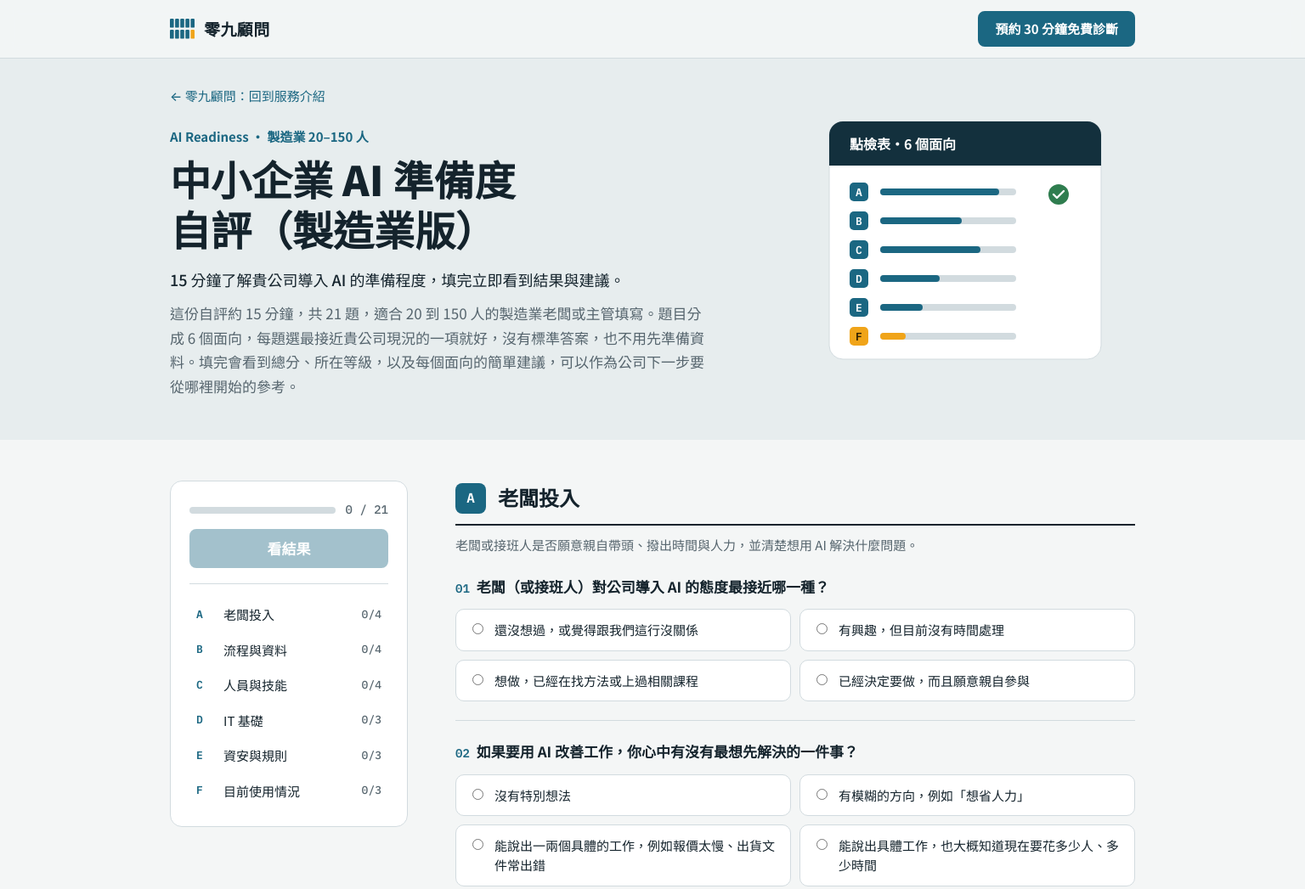
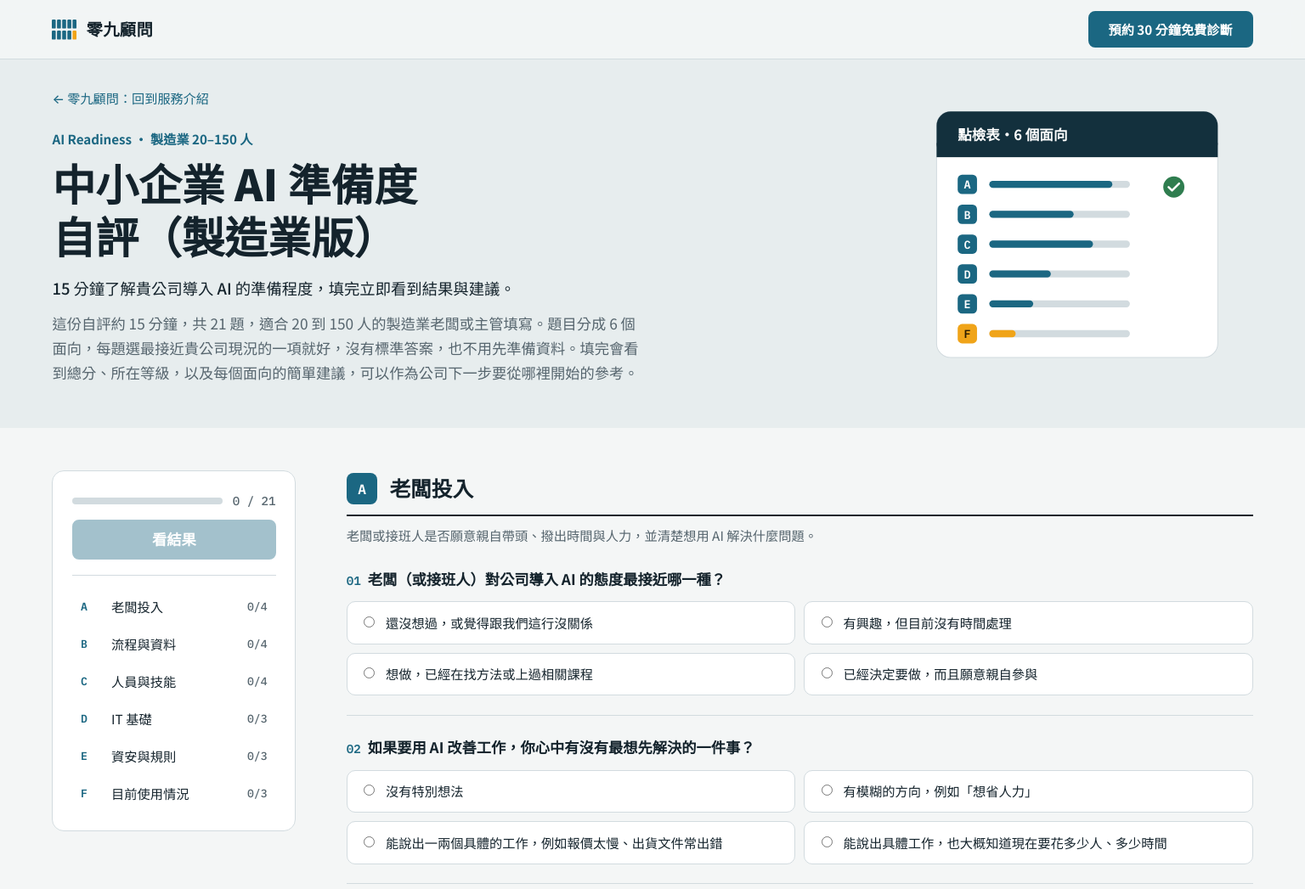
Before and after one commit to aireadiness-tw/check, a plain HTML site: page index.html in a window 1536 px wide. Shown: the top 1047 px of the page at 85% size. Drawn offline with Linux system fonts and the light colour scheme.

Commit message:
版面改成流動寬度：寬螢幕內容約 92vw（2080px 封頂），1440px 以上字級與間距隨螢幕放大
Co-Authored-By: Claude Opus 5.5 <noreply@anthropic.com>

```diff
--- a/index.html
+++ b/index.html
@@ -126,6 +126,48 @@ footer a{color:var(--deep-ink)}
 footer ul{list-style:none;margin:0;padding:0;display:flex;flex-wrap:wrap;gap:8px 24px}
 @media (prefers-reduced-motion:reduce){.fill{transition:none}}
 
+
+/* ===== 流動寬度：與首頁同一套規則。內容約 92vw、2080px 封頂；
+   1440px 以下字級與間距維持原樣，1440→2560px 線性放大。 ===== */
+.wrap{width:min(100% - 2 * max(16px,4vw,env(safe-area-inset-left,0px),env(safe-area-inset-right,0px)),2080px);max-width:none;margin-inline:auto;padding-left:0;padding-right:0}
+@media (max-width:900px){.side{margin-inline:calc(-1 * max(16px,4vw,env(safe-area-inset-left,0px),env(safe-area-inset-right,0px)));padding-inline:max(16px,4vw,env(safe-area-inset-left,0px),env(safe-area-inset-right,0px))}}
+@media (min-width:1441px){
+  :root{--d:calc((100vw - 1440px) / 1120);--nav:clamp(68px,calc(68px + 12 * var(--d)),80px)}
+  body{font-size:clamp(17px,calc(17px + 3 * var(--d)),20px)}
+  .brand{font-size:clamp(19px,calc(19px + 4 * var(--d)),23px)}
+  .btn{padding:clamp(10px,calc(10px + 4 * var(--d)),14px) clamp(20px,calc(20px + 8 * var(--d)),28px)}
+  .topbar .btn{font-size:clamp(15px,calc(15px + 2 * var(--d)),17px);padding:10px 22px}
+  .intro-band{padding-top:calc(var(--nav) + clamp(28px,calc(28px + 24 * var(--d)),52px));padding-bottom:clamp(48px,calc(48px + 32 * var(--d)),80px)}
+  .intro-band .wrap{gap:clamp(56px,calc(56px + 64 * var(--d)),120px)}
+  .back,.eyebrow{font-size:clamp(15px,calc(15px + 2 * var(--d)),17px)}
+  h1{font-size:clamp(48px,calc(48px + 32 * var(--d)),80px)}
+  .sub{font-size:clamp(18px,calc(18px + 4 * var(--d)),22px)}
+  .sheet-art{max-width:clamp(400px,calc(400px + 160 * var(--d)),560px)}
+  .layout{grid-template-columns:clamp(280px,calc(280px + 80 * var(--d)),360px) minmax(0,1fr);gap:clamp(56px,calc(56px + 40 * var(--d)),96px);padding-block:clamp(48px,calc(48px + 24 * var(--d)),72px) clamp(80px,calc(80px + 40 * var(--d)),120px)}
+  .side{padding:clamp(22px,calc(22px + 8 * var(--d)),30px)}
+  .count{font-size:clamp(14px,calc(14px + 2 * var(--d)),16px)}
+  #dimnav a{font-size:clamp(15px,calc(15px + 3 * var(--d)),18px);grid-template-columns:28px 1fr auto;padding:8px 10px}
+  #dimnav .code,#dimnav .dc{font-size:clamp(13px,calc(13px + 2 * var(--d)),15px)}
+  .dim-head .code{width:clamp(36px,calc(36px + 8 * var(--d)),44px);height:clamp(36px,calc(36px + 8 * var(--d)),44px);font-size:clamp(16px,calc(16px + 3 * var(--d)),19px)}
+  .dim-head h2{font-size:clamp(24px,calc(24px + 8 * var(--d)),32px)}
+  .dim-desc{font-size:clamp(15px,calc(15px + 3 * var(--d)),18px)}
+  .q{padding-block:clamp(22px,calc(22px + 8 * var(--d)),30px)}
+  .q p{font-size:clamp(17px,calc(17px + 3 * var(--d)),20px)}
+  .q .qn{font-size:clamp(14px,calc(14px + 2 * var(--d)),16px)}
+  .opts{gap:clamp(10px,calc(10px + 4 * var(--d)),14px)}
+  .opt{font-size:clamp(15px,calc(15px + 3 * var(--d)),18px);padding:clamp(12px,calc(12px + 4 * var(--d)),16px) clamp(14px,calc(14px + 4 * var(--d)),18px)}
+  #result{padding:clamp(32px,calc(32px + 16 * var(--d)),48px) max(20px,3vw)}
+  .score .num{font-size:clamp(64px,calc(64px + 24 * var(--d)),88px)}
+  .band{font-size:clamp(26px,calc(26px + 8 * var(--d)),34px)}
+  .row{grid-template-columns:10em 1fr 5em}
+  .row .val{font-size:clamp(14px,calc(14px + 2 * var(--d)),16px)}
+  .fb,.cta{font-size:clamp(15px,calc(15px + 3 * var(--d)),18px)}
+  h3{font-size:clamp(19px,calc(19px + 4 * var(--d)),23px)}
+  .note{font-size:clamp(14px,calc(14px + 2 * var(--d)),16px)}
+  footer{font-size:clamp(15px,calc(15px + 2 * var(--d)),17px);padding-block:clamp(36px,calc(36px + 16 * var(--d)),52px)}
+}
+/* 題目欄夠寬時，四個選項排成一列 */
+@media (min-width:1800px){.opts{grid-template-columns:repeat(4,minmax(0,1fr))}}
 </style>
 </head>
 <body>
```
